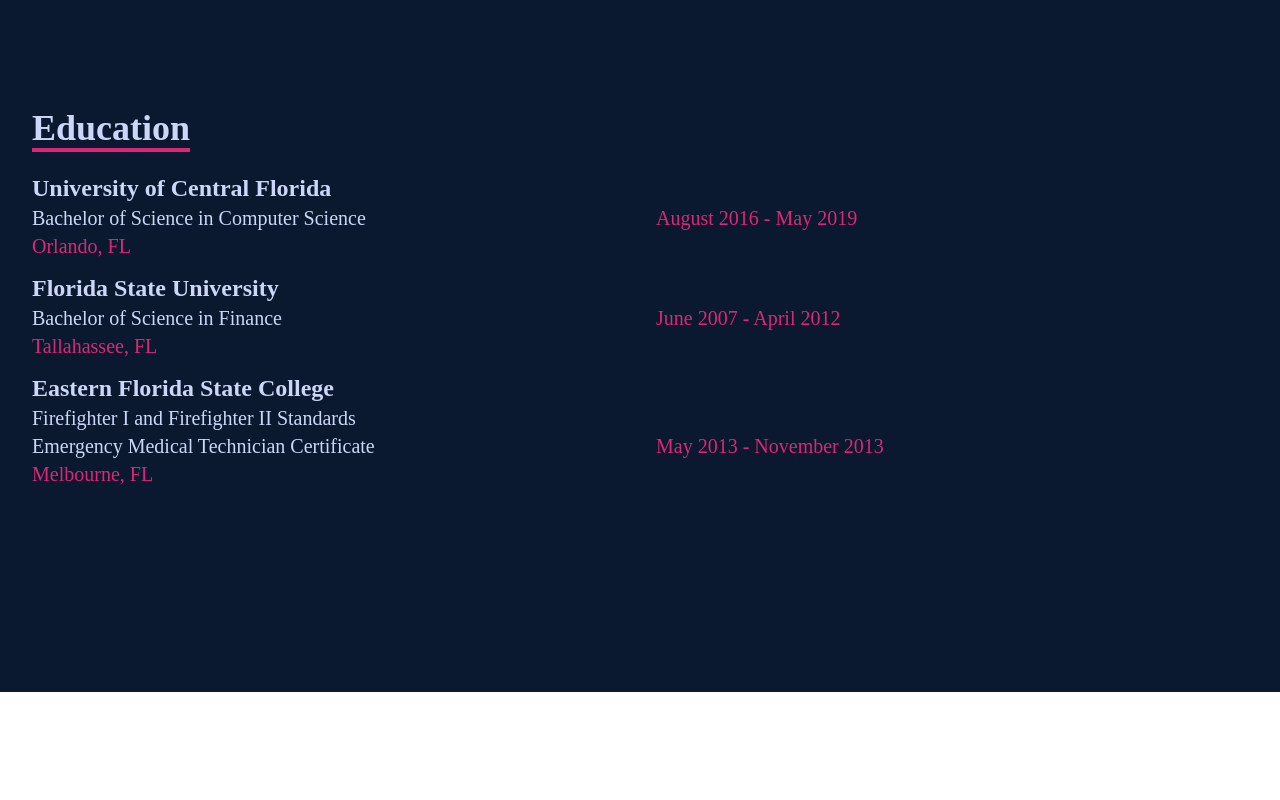
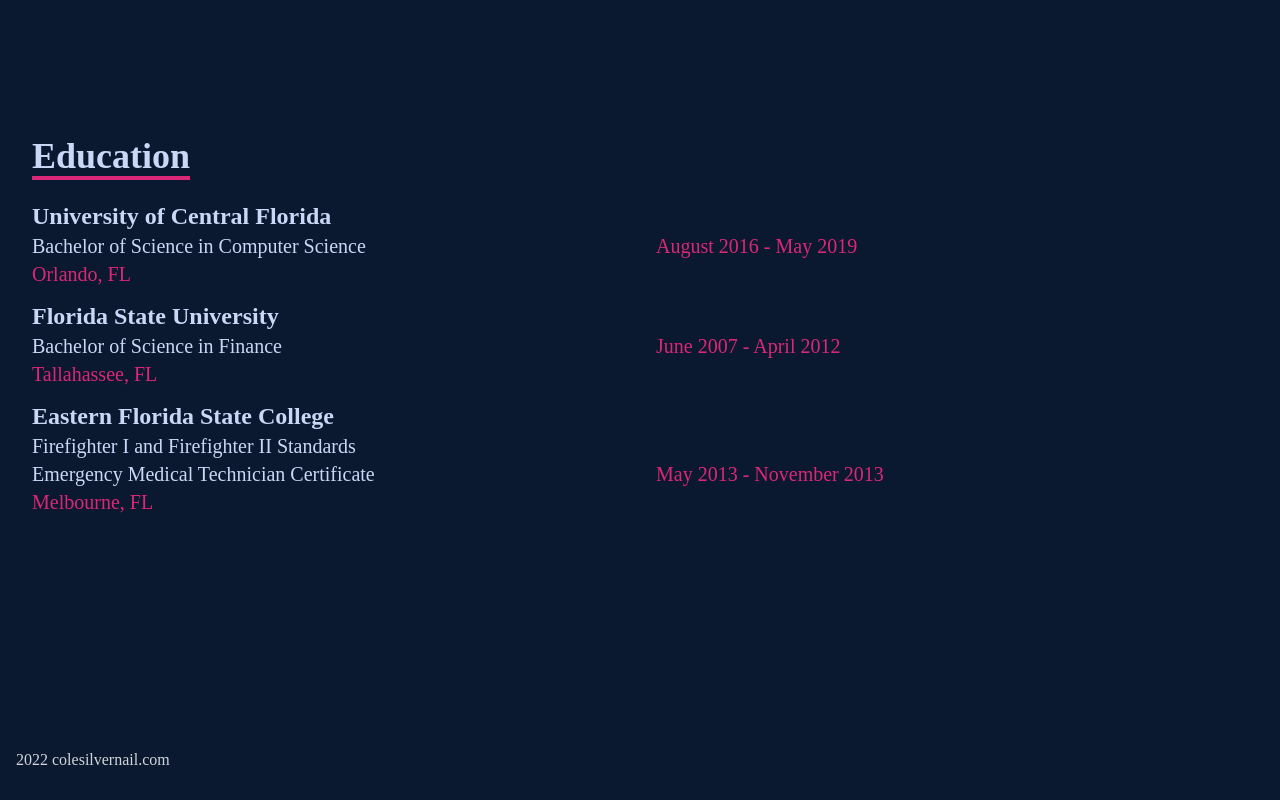
Before and after one commit to coleSil/personal-website-2.0, a React (Create React App) app: page / in a window 1280 px wide. Shown: the part 3308-4108 px from the top of the page. Before the commit the page ends 4000 px from the top, so only its background shows below. Built offline with nearby package versions, Linux system fonts and the light colour scheme.

Commit message:
created footer

```diff
--- a/src/App.js
+++ b/src/App.js
@@ -4,6 +4,7 @@
 import Navbar from "./components/Navbar";
 import Skills from "./pages/Skills";
 import Education from "./pages/Education";
+import Footer from "./components/Footer";
 
 function App() {
   return (
@@ -14,6 +15,7 @@
       <Experience />
       <Skills />
       <Education />
+      <Footer />
     </div>
   );
 }
--- /dev/null
+++ b/src/components/Footer.jsx
@@ -0,0 +1,13 @@
+import React from 'react';
+
+function Footer() {
+  return (
+    <footer className='w-full h-[80px] flex items-center px-4 bg-[#0a192f] text-gray-300'>
+        <div>
+            <p>2022 colesilvernail.com</p>
+        </div>
+    </footer>
+  )
+}
+
+export default Footer
--- a/src/pages/Experience.jsx
+++ b/src/pages/Experience.jsx
@@ -23,7 +23,7 @@
   ];
 
   return (
-    <div name='experience' className='w-full bg-[#0a192f] text-[#ccd6f6] pb-32 justify-center lg:h-screen'>
+    <div name='experience' className='w-full bg-[#0a192f] text-[#ccd6f6] pb-32 justify-center'>
 
         <div className='flex flex-col px-8 w-full lg:h-full'>
 
```
